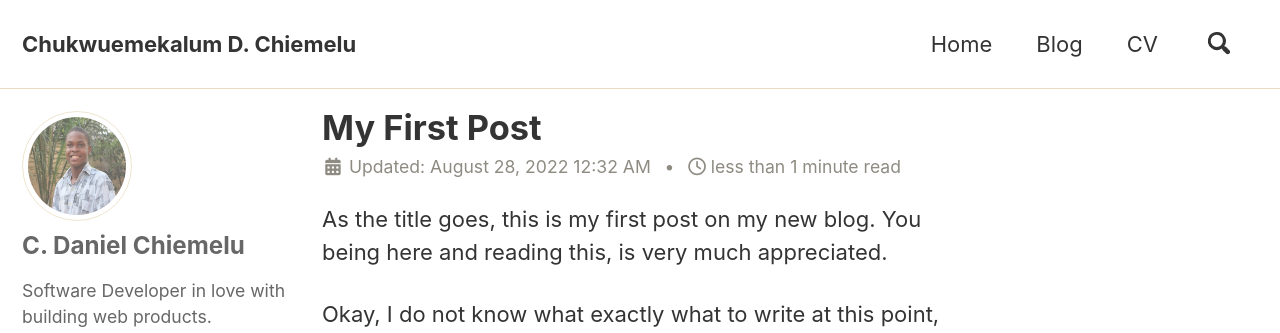
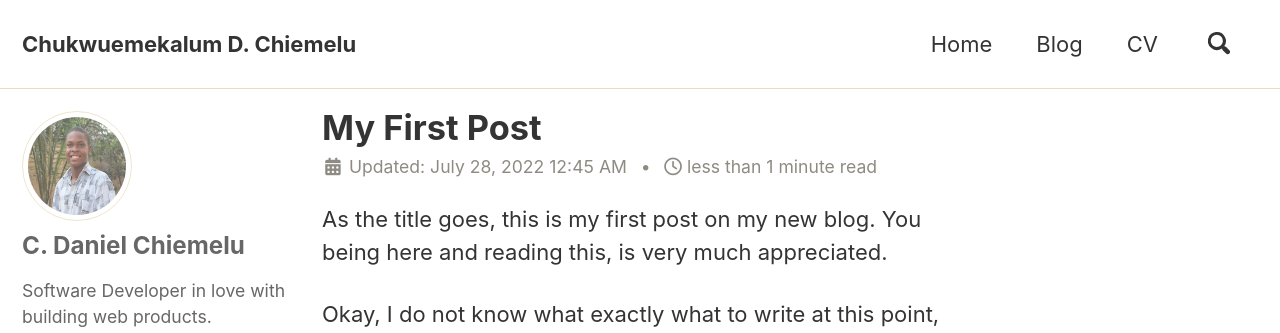
Before and after one commit to Chukwuemekalum/chukwuemekalum.github.io, a Jekyll site: the page built from _posts/2022-06-19-my-second.md, in a window 1280 px wide and 900 px high. Shown: the top 333 px of the window. Built offline with Jekyll 4.4.1, drawn with Linux system fonts in a browser that asks for light colours; cached includes are drawn as plain includes; nearby versions of some CDN libraries; comment, search, counter and statistics services are not loaded.

Commit message:
Checking Things

```diff
--- a/_posts/2022-08-19-my-second.md
+++ b/_posts/2022-06-19-my-second.md
@@ -1,7 +1,7 @@
 ---
 title: "My First Post "
 date: 2022-08-19
-last_modified_at: 22-08-28T00:32
+last_modified_at: 22-07-28T00:45
 categories:
   - Blog
 toc: false
```
